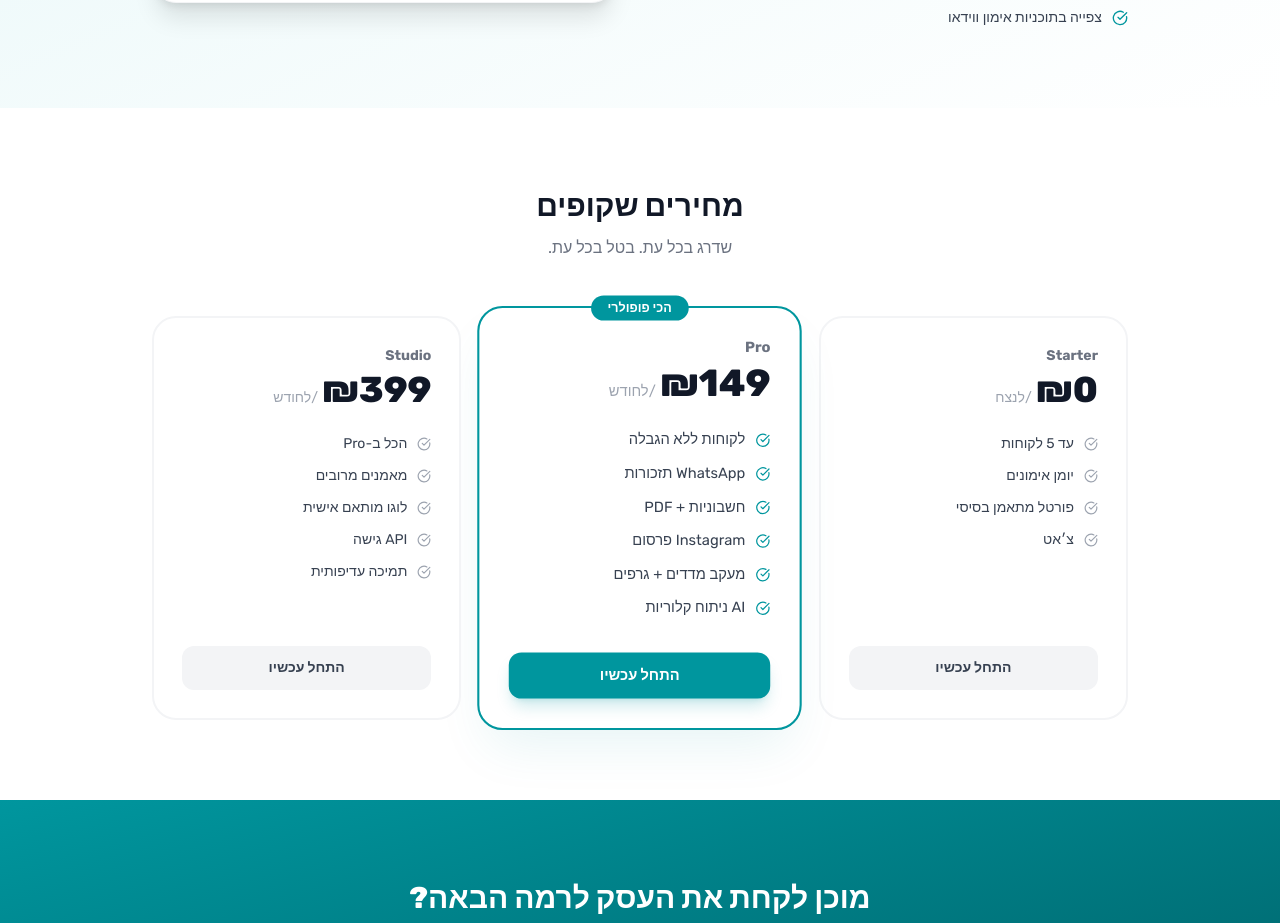
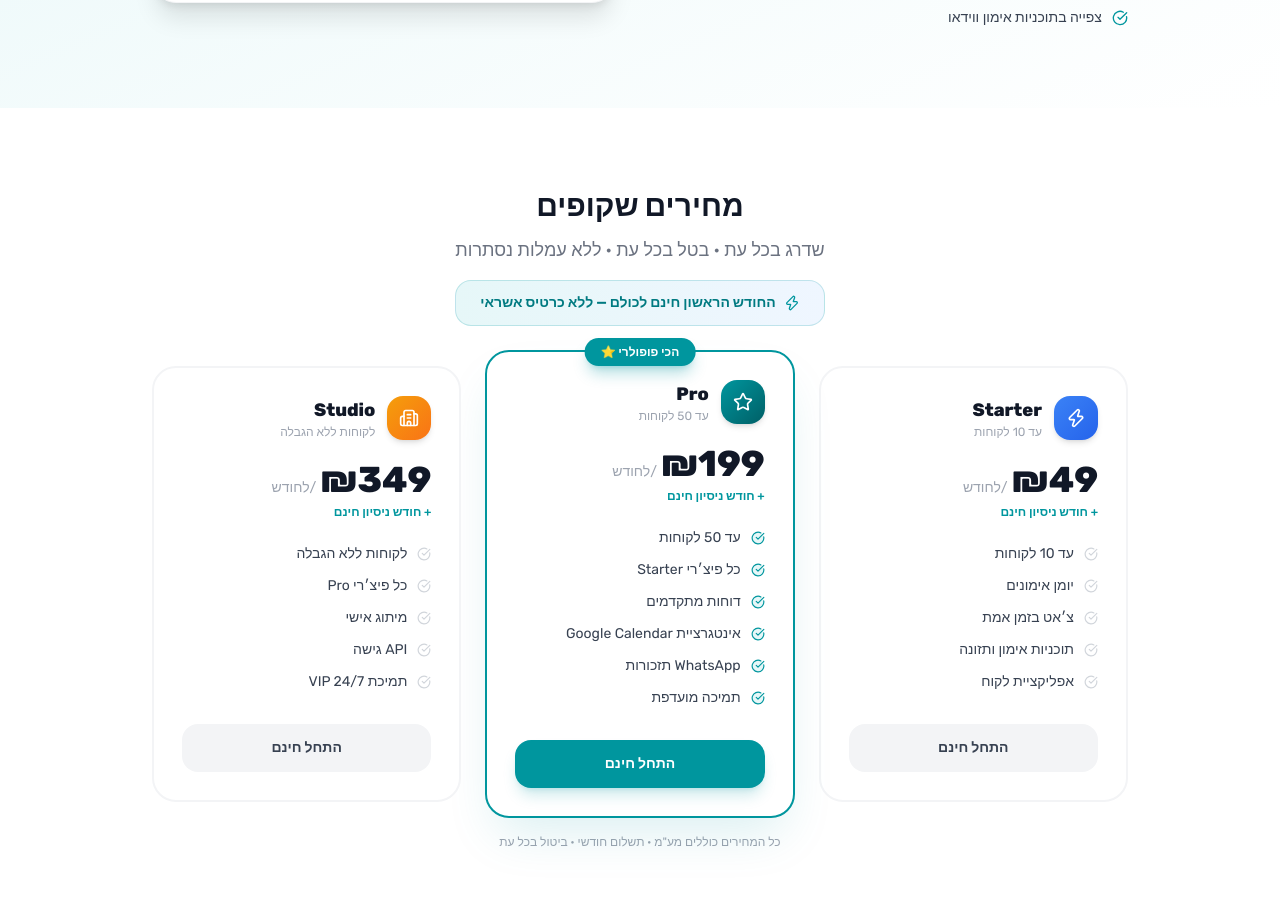
Before and after one commit to assaf8/UpWell-client, a React (Vite) app: page / in a window 1280 px wide. Shown: the part 1874-2797 px from the top of the page. Built offline with nearby package versions, Linux system fonts and the light colour scheme.

Commit message:
update landing page pricing - Starter/Pro/Studio plans + free trial

```diff
--- a/src/pages/Landing.jsx
+++ b/src/pages/Landing.jsx
@@ -1,5 +1,5 @@
 import { Link } from 'react-router-dom'
-import { CheckCircle, Users, Calendar, FileText, TrendingUp, MessageCircle, Share2, Zap } from 'lucide-react'
+import { CheckCircle, Users, Calendar, FileText, TrendingUp, MessageCircle, Share2, Zap, Star, Building2 } from 'lucide-react'
 
 const FEATURES = [
   { icon: Users,         title: 'ניהול לקוחות',       desc: 'כרטסת לקוחות מלאה, היסטוריה, תוכניות אישיות ומעקב התקדמות.' },
@@ -14,33 +14,45 @@ const STATS = [
   { value: '2,400+', label: 'מאמנים פעילים' },
   { value: '18K+',   label: 'תוכניות נוצרו'  },
   { value: '94%',    label: 'שימור לקוחות'   },
-  { value: '₪0',     label: 'עלות להתחלה'    },
+  { value: 'חינם',   label: 'חודש ניסיון'    },
 ]
 
 const PRICING = [
   {
-    name: 'Starter',
-    price: '₪0',
-    period: 'לנצח',
-    color: 'border-gray-100',
+    name:      'Starter',
+    price:     '₪49',
+    period:    'לחודש',
+    icon:      Zap,
+    color:     'border-gray-100',
+    iconColor: 'from-blue-500 to-blue-600',
     highlight: false,
-    features: ['עד 5 לקוחות', 'יומן אימונים', 'פורטל מתאמן בסיסי', 'צ׳אט'],
+    badge:     null,
+    maxClients: 'עד 10 לקוחות',
+    features:  ['עד 10 לקוחות', 'יומן אימונים', 'צ׳אט בזמן אמת', 'תוכניות אימון ותזונה', 'אפליקציית לקוח'],
   },
   {
-    name: 'Pro',
-    price: '₪149',
-    period: 'לחודש',
-    color: 'border-[#00969E]',
+    name:      'Pro',
+    price:     '₪199',
+    period:    'לחודש',
+    icon:      Star,
+    color:     'border-[#00969E]',
+    iconColor: 'from-[#00969E] to-[#005f66]',
     highlight: true,
-    features: ['לקוחות ללא הגבלה', 'WhatsApp תזכורות', 'חשבוניות + PDF', 'Instagram פרסום', 'מעקב מדדים + גרפים', 'AI ניתוח קלוריות'],
+    badge:     'הכי פופולרי ⭐',
+    maxClients: 'עד 50 לקוחות',
+    features:  ['עד 50 לקוחות', 'כל פיצ׳רי Starter', 'דוחות מתקדמים', 'אינטגרציית Google Calendar', 'WhatsApp תזכורות', 'תמיכה מועדפת'],
   },
   {
-    name: 'Studio',
-    price: '₪399',
-    period: 'לחודש',
-    color: 'border-gray-100',
+    name:      'Studio',
+    price:     '₪349',
+    period:    'לחודש',
+    icon:      Building2,
+    color:     'border-gray-100',
+    iconColor: 'from-amber-500 to-orange-500',
     highlight: false,
-    features: ['הכל ב-Pro', 'מאמנים מרובים', 'לוגו מותאם אישית', 'API גישה', 'תמיכה עדיפותית'],
+    badge:     null,
+    maxClients: 'לקוחות ללא הגבלה',
+    features:  ['לקוחות ללא הגבלה', 'כל פיצ׳רי Pro', 'מיתוג אישי', 'API גישה', 'תמיכת VIP 24/7'],
   },
 ]
 
@@ -186,46 +198,72 @@ export default function Landing() {
       </section>
 
       {/* Pricing */}
-      <section className="max-w-5xl mx-auto px-6 py-20">
-        <div className="text-center mb-14">
+      <section className="max-w-5xl mx-auto px-6 py-20" id="pricing">
+        <div className="text-center mb-4">
           <h2 className="text-3xl font-black text-gray-900 mb-3">מחירים שקופים</h2>
-          <p className="text-gray-500">שדרג בכל עת. בטל בכל עת.</p>
+          <p className="text-gray-500 text-lg">שדרג בכל עת · בטל בכל עת · ללא עמלות נסתרות</p>
         </div>
+
+        {/* Free trial banner */}
+        <div className="flex items-center justify-center gap-2 bg-gradient-to-r from-[#E6F7F8] to-blue-50 border border-[#00969E]/20 rounded-2xl px-6 py-3 mb-10 w-fit mx-auto">
+          <Zap size={16} className="text-[#00969E]" />
+          <p className="text-sm font-bold text-[#007A81]">החודש הראשון חינם לכולם — ללא כרטיס אשראי</p>
+        </div>
+
         <div className="grid grid-cols-1 md:grid-cols-3 gap-6">
           {PRICING.map(p => (
             <div key={p.name}
-              className={`relative bg-white rounded-3xl border-2 p-7 flex flex-col ${p.color} ${p.highlight ? 'shadow-2xl shadow-[#00969E]/10 scale-105' : ''}`}>
-              {p.highlight && (
-                <div className="absolute -top-3 left-1/2 -translate-x-1/2 bg-[#00969E] text-white text-xs font-bold px-4 py-1 rounded-full">
-                  הכי פופולרי
+              className={`relative bg-white rounded-3xl border-2 p-7 flex flex-col ${p.color} ${p.highlight ? 'shadow-2xl shadow-[#00969E]/15 md:-mt-4 md:-mb-4' : ''}`}>
+
+              {p.badge && (
+                <div className="absolute -top-3.5 left-1/2 -translate-x-1/2 bg-[#00969E] text-white text-xs font-bold px-4 py-1.5 rounded-full whitespace-nowrap shadow-lg shadow-[#00969E]/30">
+                  {p.badge}
                 </div>
               )}
+
+              {/* Icon + name */}
+              <div className="flex items-center gap-3 mb-5">
+                <div className={`w-11 h-11 rounded-2xl bg-gradient-to-br ${p.iconColor} flex items-center justify-center shadow-md`}>
+                  <p.icon size={20} className="text-white" />
+                </div>
+                <div>
+                  <p className="font-black text-gray-900 text-lg">{p.name}</p>
+                  <p className="text-xs text-gray-400">{p.maxClients}</p>
+                </div>
+              </div>
+
+              {/* Price */}
               <div className="mb-6">
-                <p className="font-bold text-gray-500 text-sm mb-1">{p.name}</p>
                 <div className="flex items-baseline gap-1">
                   <span className="text-4xl font-black text-gray-900">{p.price}</span>
                   <span className="text-gray-400 text-sm">/{p.period}</span>
                 </div>
+                <p className="text-xs text-[#00969E] font-semibold mt-1">+ חודש ניסיון חינם</p>
               </div>
+
+              {/* Features */}
               <ul className="space-y-3 mb-8 flex-1">
                 {p.features.map(f => (
                   <li key={f} className="flex items-center gap-2.5 text-sm text-gray-700">
-                    <CheckCircle size={14} className={p.highlight ? 'text-[#00969E]' : 'text-gray-400'} />
+                    <CheckCircle size={14} className={p.highlight ? 'text-[#00969E]' : 'text-gray-300'} fill={p.highlight ? '#E6F7F8' : 'transparent'} />
                     {f}
                   </li>
                 ))}
               </ul>
+
               <Link to="/signup"
-                className={`w-full py-3 rounded-xl text-sm font-bold text-center transition-all ${
+                className={`w-full py-3.5 rounded-2xl text-sm font-bold text-center transition-all ${
                   p.highlight
                     ? 'bg-[#00969E] hover:bg-[#007A81] text-white shadow-lg shadow-[#00969E]/20'
                     : 'bg-gray-100 hover:bg-gray-200 text-gray-700'
                 }`}>
-                התחל עכשיו
+                התחל חינם
               </Link>
             </div>
           ))}
         </div>
+
+        <p className="text-center text-xs text-gray-400 mt-8">כל המחירים כוללים מע"מ · תשלום חודשי · ביטול בכל עת</p>
       </section>
 
       {/* CTA */}
```
